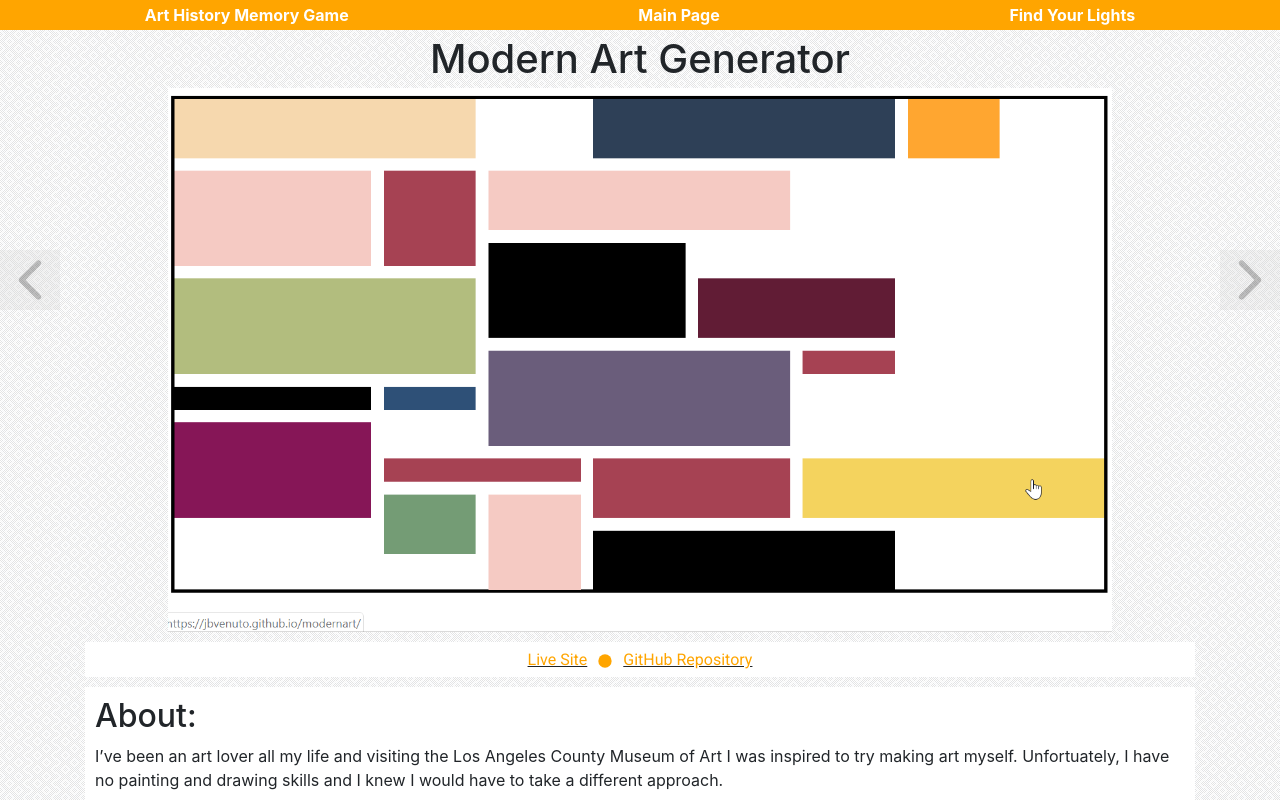
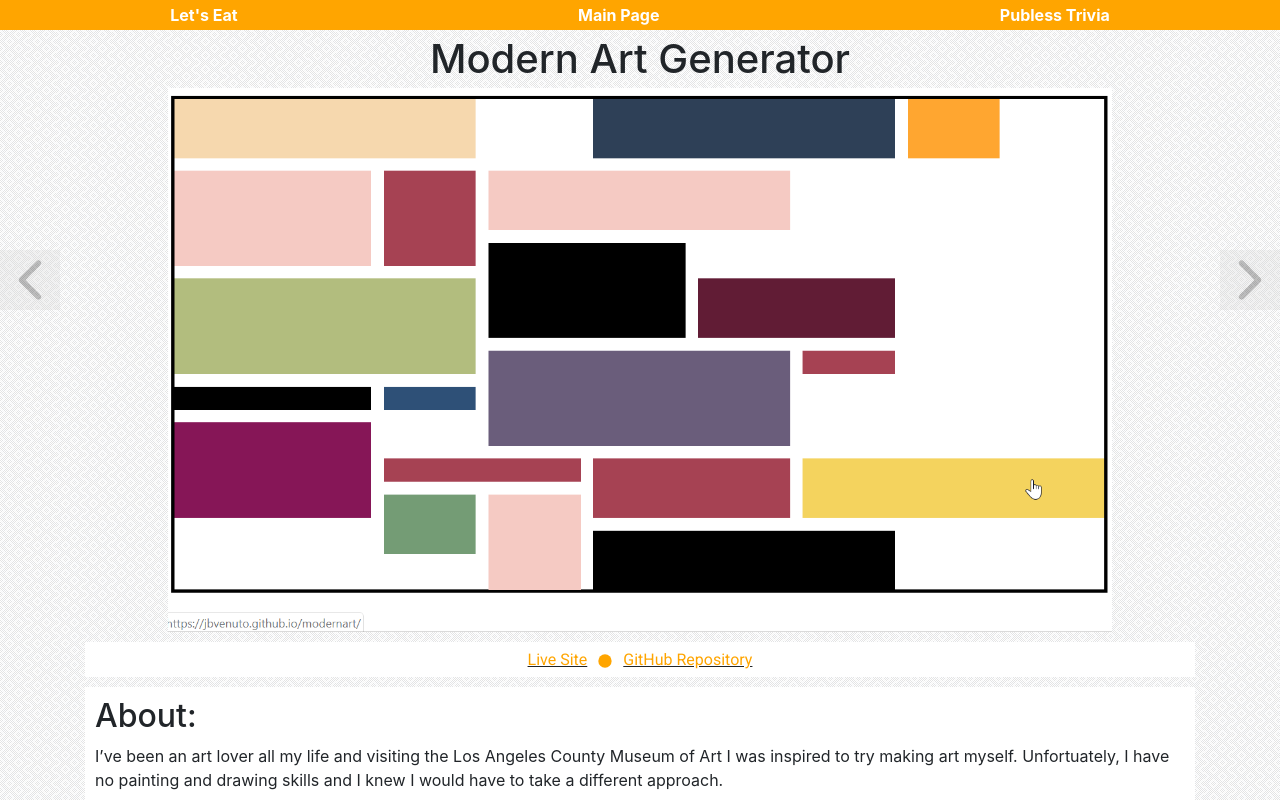
Before and after one commit to JBVenuto/reactportfolio, a React (Create React App) app: page /artgenerator in a window 1280 px wide. Shown: the top 800 px of the page. Built offline with nearby package versions, Linux system fonts and the light colour scheme.

Commit message:
changed memory page to publess trivia page and changed the last of the links

```diff
--- a/src/pages/ArtGenerator.js
+++ b/src/pages/ArtGenerator.js
@@ -21,10 +21,10 @@ class ArtGenerator extends Component {
         return (
             <div>
                 <NavSlide
-                    hrefBack='/memory'
-                    nameBack='Art History Memory Game'
-                    hrefNext='/lights'
-                    nameNext='Find Your Lights'
+                    hrefBack='/letseat'
+                    nameBack="Let's Eat"
+                    hrefNext='/publesstrivia'
+                    nameNext='Publess Trivia'
                 />
                 <div className="container">
                     <SlideName name='Modern Art Generator' />
@@ -46,10 +46,10 @@ class ArtGenerator extends Component {
                         <p>This application uses CSS Grid and Vanilla JavaScript</p>
                     </div>
                 </div>
-                <a href="/memory">
+                <a href="/letseat">
                     <IoIosArrowBack className="arrow-back" />
                 </a>
-                <a href="/lights">
+                <a href="/publesstrivia">
                     <IoIosArrowForward className="arrow-forward" />
                 </a>
                 <SiteMap />
--- a/src/pages/Lights.js
+++ b/src/pages/Lights.js
@@ -21,8 +21,8 @@ class Lights extends Component {
         return (
             <div>
                 <NavSlide
-                    hrefBack='/artgenerator'
-                    nameBack='Modern Art Generator'
+                    hrefBack='/publesstrivia'
+                    nameBack='Publess Trivia'
                     hrefNext='/letseat'
                     nameNext='Lets Eat'
                 />
@@ -47,7 +47,7 @@ class Lights extends Component {
                         <p>I used React and Next.js to build this application. It is deployed to Vercel.</p>
                     </div>
                 </div>
-                <a href="/artgenerator">
+                <a href="/publesstrivia">
                     <IoIosArrowBack className="arrow-back" />
                 </a>
                 <a href="/letseat">
```
Also changed, not shown: src/pages/PublessTrivia.js (renamed from src/pages/Memory.js).
